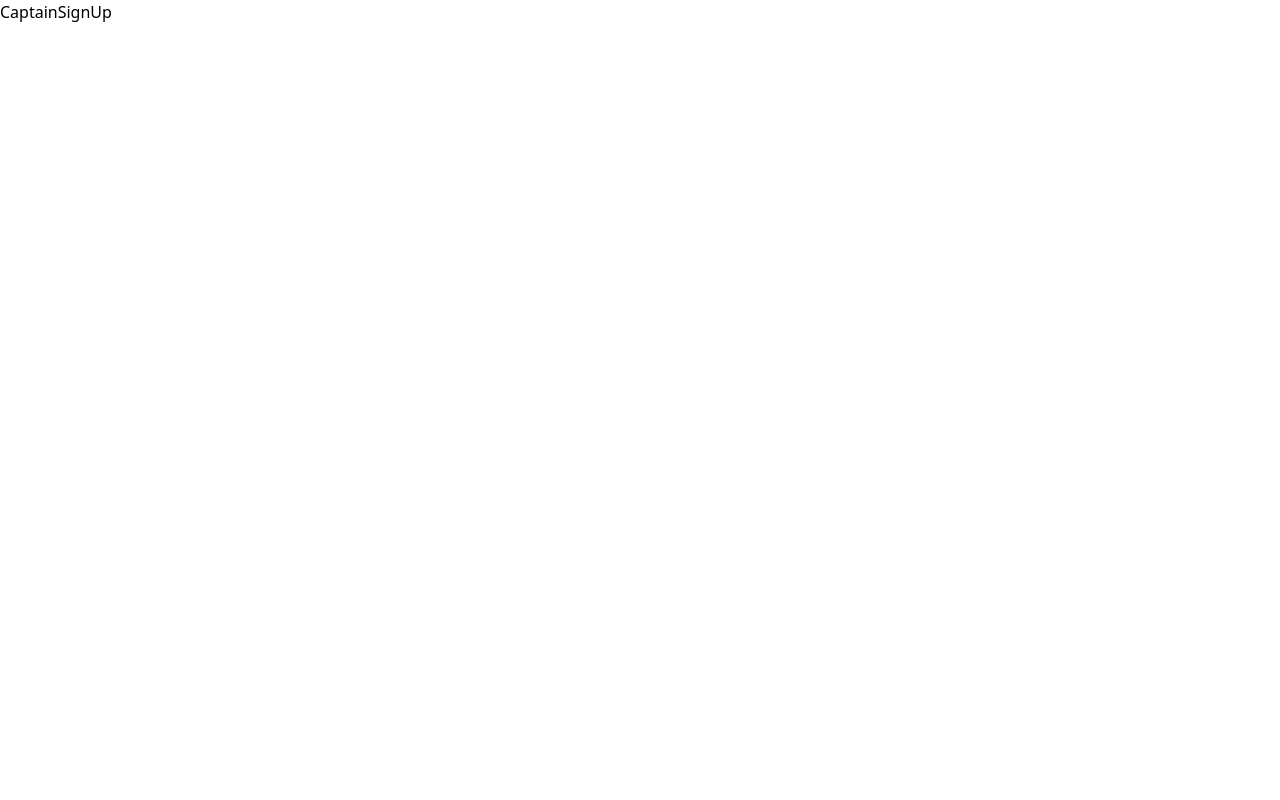
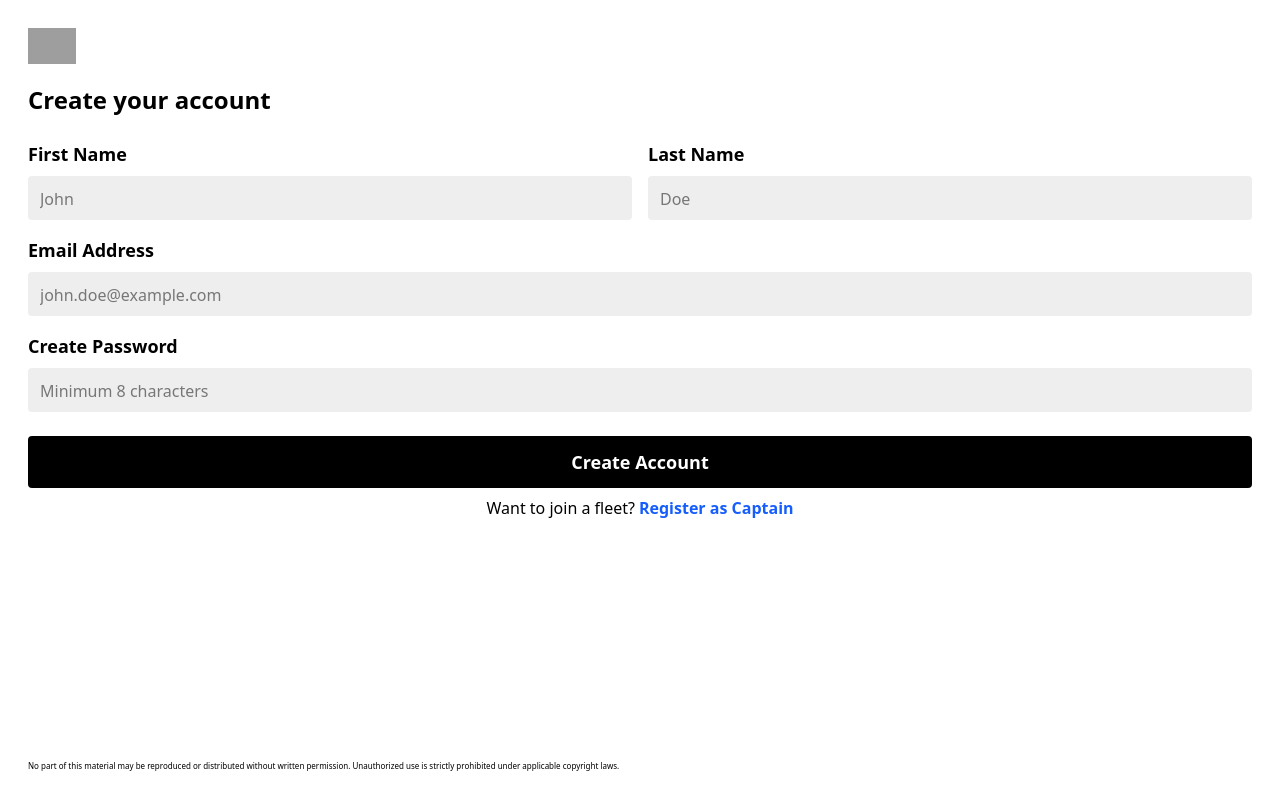
Before and after one commit to satyam-acharya15462/Uber_full_clone, a React (Vite) app in the folder Frontend/: page /captain-signUp in a window 1280 px wide. Built offline with nearby package versions, Linux system fonts and the light colour scheme; grey boxes are pictures that could not be loaded.

Commit message:
completed almost all the pages moving again in backend

```diff
--- a/Frontend/src/pages/CaptainLogin.jsx
+++ b/Frontend/src/pages/CaptainLogin.jsx
@@ -18,7 +18,7 @@ const CaptainLogin = () => {
   return (
     <div className='p-7 flex justify-between flex-col h-screen'>
     <div>
-    <img className="w-18 mb-5 " src='https://imgs.search.brave.com/HM-OZ1f4FMcRRrVhLAj6RAbyLKJ2uL85DXqJXmXE1eU/rs:fit:860:0:0:0/g:ce/aHR0cHM6Ly9sb2dv/ZGl4LmNvbS9sb2dv/LzgxMTEyLmpwZw' alt="Uber Logo" />
+    <img className="w-10 mb-3 " src='https://imgs.search.brave.com/HM-OZ1f4FMcRRrVhLAj6RAbyLKJ2uL85DXqJXmXE1eU/rs:fit:860:0:0:0/g:ce/aHR0cHM6Ly9sb2dv/ZGl4LmNvbS9sb2dv/LzgxMTEyLmpwZw' alt="Uber Logo" />
 
       <form onSubmit={(e)=>{
         SumbitHandler(e)
--- a/Frontend/src/pages/CaptainSignUp.jsx
+++ b/Frontend/src/pages/CaptainSignUp.jsx
@@ -1,8 +1,130 @@
-import React from 'react'
+import React, { useState } from 'react'
+import { Link } from 'react-router-dom'
+
+
+
 
 const CaptainSignUp = () => {
+  // Simple form state - direct two-way binding
+    const [firstName, setFirstName] = useState('')
+    const [lastName, setLastName] = useState('')
+    const [email, setEmail] = useState('')
+    const [password, setPassword] = useState('')
+    const [UserData, setUserData] = useState({})
+
+    const handleSubmit = (e) => {
+      e.preventDefault()
+
+      // Simple validation
+      if (!firstName.trim() || !lastName.trim() || !email.trim() || !password.trim()) {
+        alert('Please fill all fields')
+        return
+      }
+
+      if (password.length < 8) {
+        alert('Password must be at least 8 characters')
+        return
+      }
+
+      // Process registration
+    setUserData({
+      userName:{
+        firstName : firstName,
+        lastName : lastName,
+     },
+     email:email,
+     password:password
+    })
+
+
+
+      // Reset form
+      setFirstName('')
+      setLastName('')
+      setEmail('')
+      setPassword('')
+
+
+    }
   return (
-    <div>CaptainSignUp</div>
+    <div className='p-7 flex justify-between flex-col min-h-screen'>
+    <div>
+      <img className="w-12 mb-5"  src='https://imgs.search.brave.com/HM-OZ1f4FMcRRrVhLAj6RAbyLKJ2uL85DXqJXmXE1eU/rs:fit:860:0:0:0/g:ce/aHR0cHM6Ly9sb2dv/ZGl4LmNvbS9sb2dv/LzgxMTEyLmpwZw' alt="Uber Logo" />
+
+      <h2 className='text-2xl font-bold mb-6'>Create your account</h2>
+
+      <form onSubmit={handleSubmit}>
+        {/* Name Fields */}
+        <div className='flex gap-4 mb-4'>
+          <div className='flex-1'>
+            <h3 className='text-lg font-semibold mb-2'>First Name</h3>
+            <input
+              className='bg-[#eeeeee] rounded px-3 py-2 w-full text-lg placeholder:text-base'
+              type="text"
+              value={firstName}
+              onChange={(e) => setFirstName(e.target.value)}
+              placeholder='John'
+              required
+            />
+          </div>
+
+          <div className='flex-1'>
+            <h3 className='text-lg font-semibold mb-2'>Last Name</h3>
+            <input
+              className='bg-[#eeeeee] rounded px-3 py-2 w-full text-lg placeholder:text-base'
+              type="text"
+              value={lastName}
+              onChange={(e) => setLastName(e.target.value)}
+              placeholder='Doe'
+              required
+            />
+          </div>
+        </div>
+
+        {/* Email Field */}
+        <div className='mb-4'>
+          <h3 className='text-lg font-semibold mb-2'>Email Address</h3>
+          <input
+            className='bg-[#eeeeee] rounded px-3 py-2 w-full text-lg placeholder:text-base'
+            type="email"
+            value={email}
+            onChange={(e) => setEmail(e.target.value)}
+            placeholder='john.doe@example.com'
+            required
+          />
+        </div>
+
+        {/* Password Field */}
+        <div className='mb-6'>
+          <h3 className='text-lg font-semibold mb-2'>Create Password</h3>
+          <input
+            className='bg-[#eeeeee] rounded px-3 py-2 w-full text-lg placeholder:text-base'
+            type="password"
+            value={password}
+            onChange={(e) => setPassword(e.target.value)}
+            placeholder='Minimum 8 characters'
+            required
+          />
+        </div>
+
+        <button className='bg-black text-white font-semibold rounded px-3 py-3 w-full text-lg hover:bg-gray-800 transition-colors'>
+          Create Account
+        </button>
+      </form>
+
+      <p className='text-center mt-2'>
+        Want to join a fleet?
+        <Link className='text-blue-600 font-semibold ml-1' to='/captain-signup'>
+          Register as Captain
+        </Link>
+      </p>
+    </div>
+
+    <div className='mt-8'>
+   <p className='text-[8px]'>No part of this material may be reproduced or distributed without written permission.
+   Unauthorized use is strictly prohibited under applicable copyright laws.</p>
+    </div>
+  </div>
   )
 }
 
--- a/Frontend/src/pages/UserSignUp.jsx
+++ b/Frontend/src/pages/UserSignUp.jsx
@@ -3,106 +3,47 @@ import { Link } from 'react-router-dom'
 import UberLogo from '../assets/Uber_logo_2018.png'
 
 const UserSignUp = () => {
-  // Form state
+  // Simple form state - direct two-way binding
   const [firstName, setFirstName] = useState('')
   const [lastName, setLastName] = useState('')
   const [email, setEmail] = useState('')
   const [password, setPassword] = useState('')
+  const [UserData, setUserData] = useState({})
 
-  // Two-step authentication state
-  const [step, setStep] = useState(1)
-  const [verificationCode, setVerificationCode] = useState('')
-  const [sentCode, setSentCode] = useState('')
-  const [userData, setUserData] = useState({})
+  // Handle form submission
+  const handleSubmit = (e) => {
+    e.preventDefault()
 
-  // Error state
-  const [errors, setErrors] = useState({})
-
-  // Generate random 6-digit code
-  const generateVerificationCode = () => {
-    return Math.floor(100000 + Math.random() * 900000).toString()
+    // Simple validation
+    if (!firstName.trim() || !lastName.trim() || !email.trim() || !password.trim()) {
+      alert('Please fill all fields')
+      return
     }
 
-  // Validate form
-  const validateForm = () => {
-    const newErrors = {}
-
-    if (!firstName.trim()) {
-      newErrors.firstName = 'First name is required'
+    if (password.length < 8) {
+      alert('Password must be at least 8 characters')
+      return
     }
 
-    if (!lastName.trim()) {
-      newErrors.lastName = 'Last name is required'
-    }
-
-    if (!email.trim()) {
-      newErrors.email = 'Email is required'
-    } else if (!/\S+@\S+\.\S+/.test(email)) {
-      newErrors.email = 'Please enter a valid email address'
-    }
-
-    if (!password) {
-      newErrors.password = 'Password is required'
-    } else if (password.length < 8) {
-      newErrors.password = 'Password must be at least 8 characters long'
-    }
-
-    setErrors(newErrors)
-    return Object.keys(newErrors).length === 0
-  }
-
-  // Handle first step submission
-  const handleFirstStep = (e) => {
-    e.preventDefault()
-
-    if (validateForm()) {
-      const code = generateVerificationCode()
-      setSentCode(code)
-
-      // Store user data temporarily
+    // Process registration
   setUserData({
-        firstName: firstName,
-        lastName: lastName,
-        email: email,
-        password: password
+    userName:{
+      firstName : firstName,
+      lastName : lastName,
+   },
+   email:email,
+   password:password
   })
 
 
-      // Move to step 2
-      setStep(2)
-    }
-  }
-
-  // Handle verification
-  const handleVerification = (e) => {
-    e.preventDefault()
-
-    if (verificationCode === sentCode) {
-      // Success - register user
-      console.log('User registered successfully:', userData)
-      alert('Registration successful! Redirecting to login...')
 
     // Reset form
     setFirstName('')
     setLastName('')
     setEmail('')
     setPassword('')
-      setVerificationCode('')
-      setStep(1)
 
-      // Redirect to login (you can use navigate here)
-      window.location.href = '/login'
-    } else {
-      alert('Invalid verification code. Please try again.')
-    }
-  }
 
-  // Resend verification code
-  const resendCode = () => {
-    const code = generateVerificationCode()
-    setSentCode(code)
-    console.log('New verification code:', code)
-    alert(`New verification code sent to ${userData.email}. (Check console for code: ${code})`)
   }
 
   return (
@@ -110,12 +51,9 @@ const UserSignUp = () => {
       <div>
         <img className="w-16 mb-5" src={UberLogo} alt="Uber Logo" />
 
-        {step === 1 ? (
-          // Step 1: Registration Form
-          <>
         <h2 className='text-2xl font-bold mb-6'>Create your account</h2>
 
-            <form onSubmit={handleFirstStep}>
+        <form onSubmit={handleSubmit}>
           {/* Name Fields */}
           <div className='flex gap-4 mb-4'>
             <div className='flex-1'>
@@ -128,9 +66,6 @@ const UserSignUp = () => {
                 placeholder='John'
                 required
               />
-                  {errors.firstName && (
-                    <p className='text-red-500 text-sm mt-1'>{errors.firstName}</p>
-                  )}
             </div>
 
             <div className='flex-1'>
@@ -143,9 +78,6 @@ const UserSignUp = () => {
                 placeholder='Doe'
                 required
               />
-                  {errors.lastName && (
-                    <p className='text-red-500 text-sm mt-1'>{errors.lastName}</p>
-                  )}
             </div>
           </div>
 
@@ -160,9 +92,6 @@ const UserSignUp = () => {
               placeholder='john.doe@example.com'
               required
             />
-                {errors.email && (
-                  <p className='text-red-500 text-sm mt-1'>{errors.email}</p>
-                )}
           </div>
 
           {/* Password Field */}
@@ -176,13 +105,10 @@ const UserSignUp = () => {
               placeholder='Minimum 8 characters'
               required
             />
-                {errors.password && (
-                  <p className='text-red-500 text-sm mt-1'>{errors.password}</p>
-                )}
           </div>
 
           <button className='bg-black text-white font-semibold rounded px-3 py-3 w-full text-lg hover:bg-gray-800 transition-colors'>
-                Continue
+            Create Account
           </button>
         </form>
 
@@ -192,62 +118,11 @@ const UserSignUp = () => {
             Register as Captain
           </Link>
         </p>
-          </>
-        ) : (
-          // Step 2: Verification
-          <>
-            <h2 className='text-2xl font-bold mb-2'>Verify your email</h2>
-            <p className='text-gray-600 mb-6'>
-              We've sent a verification code to {userData.email}
-            </p>
-
-            <form onSubmit={handleVerification}>
-              <div className='mb-6'>
-                <h3 className='text-lg font-semibold mb-2'>Enter Verification Code</h3>
-                <input
-                  className='bg-[#eeeeee] rounded px-3 py-3 w-full text-2xl text-center tracking-widest placeholder:text-base'
-                  type="text"
-                  value={verificationCode}
-                  onChange={(e) => setVerificationCode(e.target.value)}
-                  placeholder='000000'
-                  maxLength="6"
-                  required
-                />
-              </div>
-
-              <button className='bg-black text-white font-semibold rounded px-3 py-3 w-full text-lg hover:bg-gray-800 transition-colors'>
-                Verify & Create Account
-              </button>
-            </form>
-
-            <div className='mt-6 text-center'>
-              <p className='text-gray-600'>
-                Didn't receive the code?
-              </p>
-              <button
-                onClick={resendCode}
-                className='text-blue-600 font-semibold mt-2'
-              >
-                Resend Code
-              </button>
-            </div>
-
-            <button
-              onClick={() => setStep(1)}
-              className='mt-4 text-gray-600 underline w-full text-center'
-            >
-              ← Back to registration
-            </button>
-          </>
-        )}
       </div>
 
       <div className='mt-8'>
-        <Link
-          to='/login'
-          className='bg-[#FFAB00] flex justify-center items-center text-white font-semibold rounded px-3 py-3 w-full text-lg hover:bg-[#E59900] transition-colors'>
-          Sign in to existing account
-        </Link>
+     <p className='text-[8px]'>No part of this material may be reproduced or distributed without written permission.
+     Unauthorized use is strictly prohibited under applicable copyright laws.</p>
       </div>
     </div>
   )
```
Lines whose indentation alone changed are shown as unchanged.
